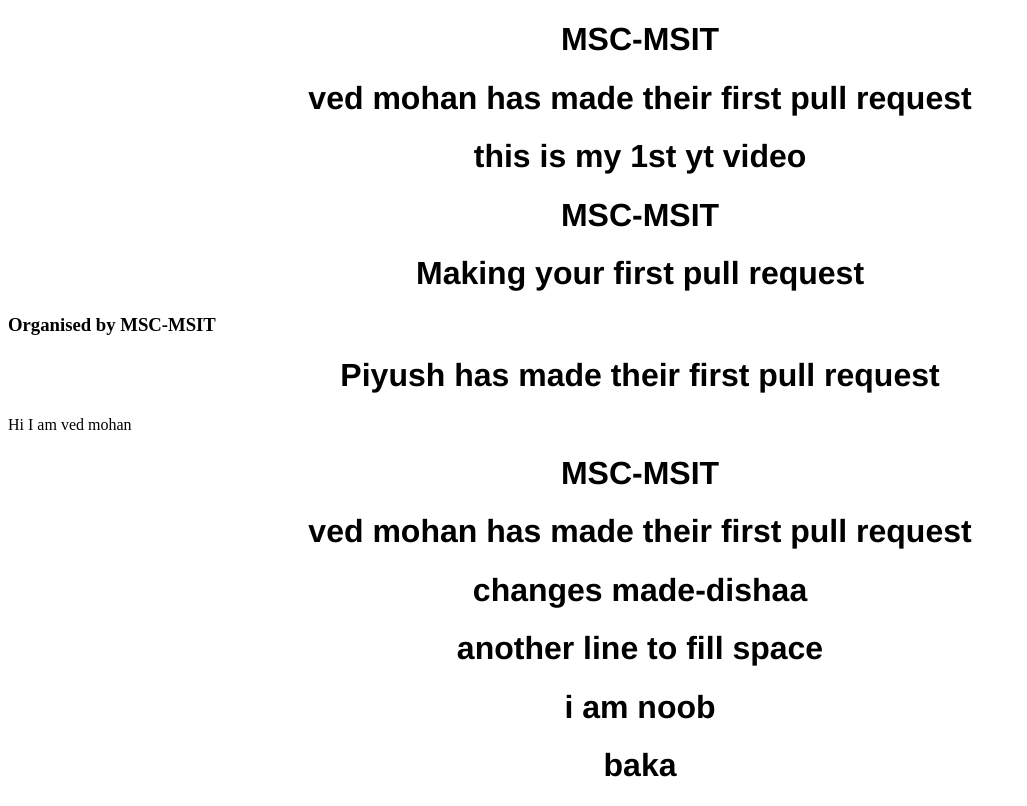
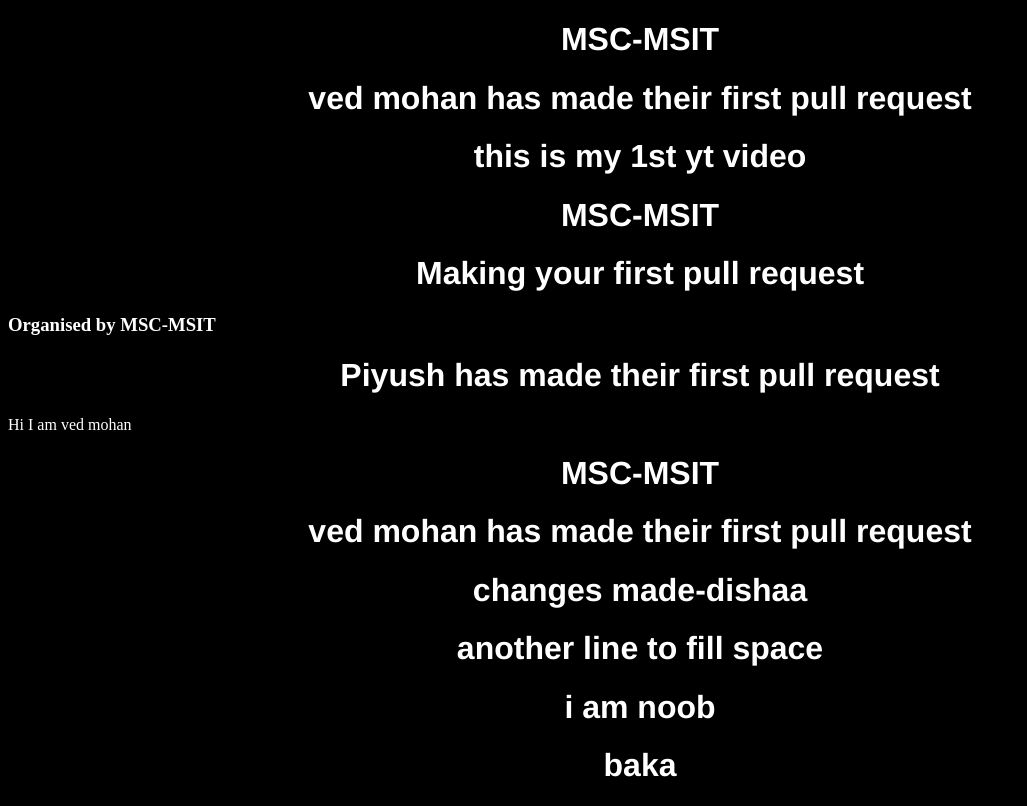
Before and after one commit to mlsamsit/Your-first-pull-request, a plain HTML site: page index.html in a window 1280 px wide. Shown: the whole page, without its empty margins (0-1027 px from the left). Drawn offline with Linux system fonts and the light colour scheme.

Commit message:
added background

```diff
--- a/style.css
+++ b/style.css
@@ -2,3 +2,7 @@ h1{
     font-family: 'Franklin Gothic Medium', 'Arial Narrow', Arial, sans-serif;
     text-align: center;
 }
+*{
+    background-color: black;
+    color: white;
+}
```
